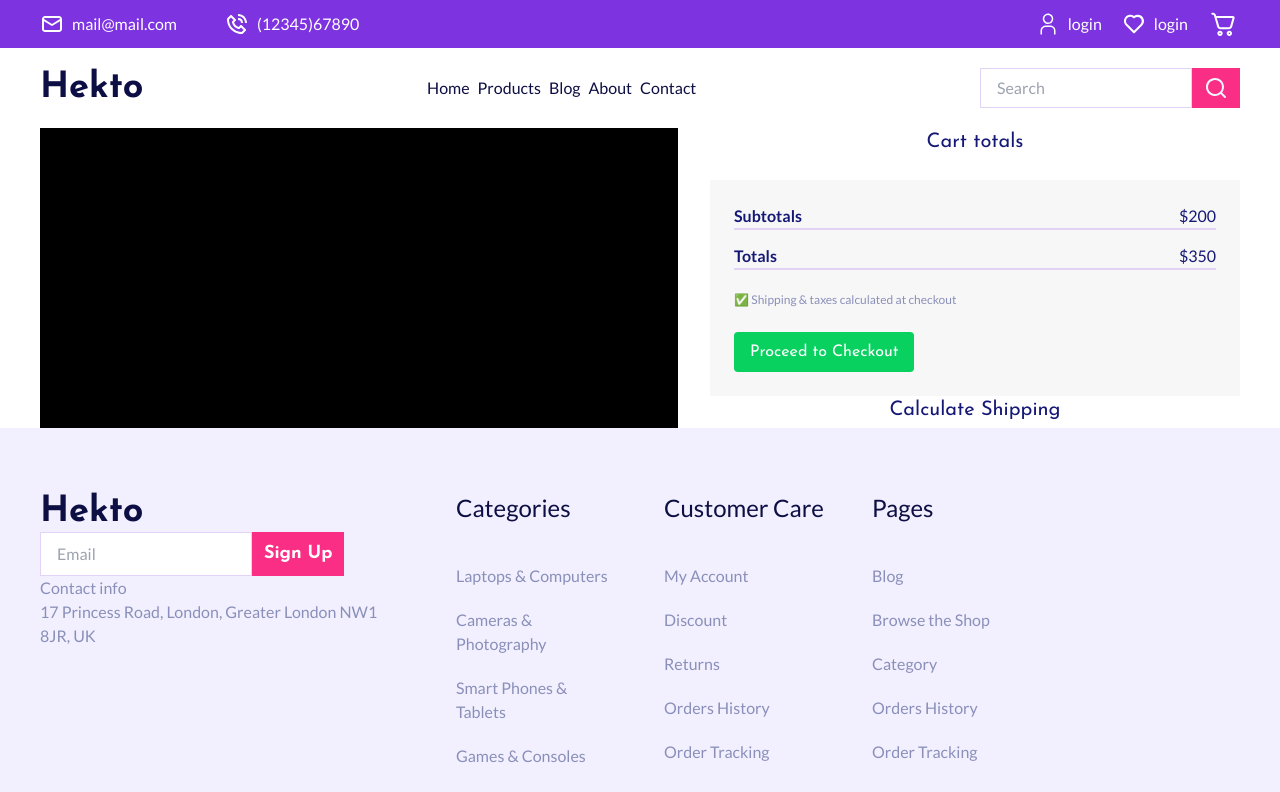
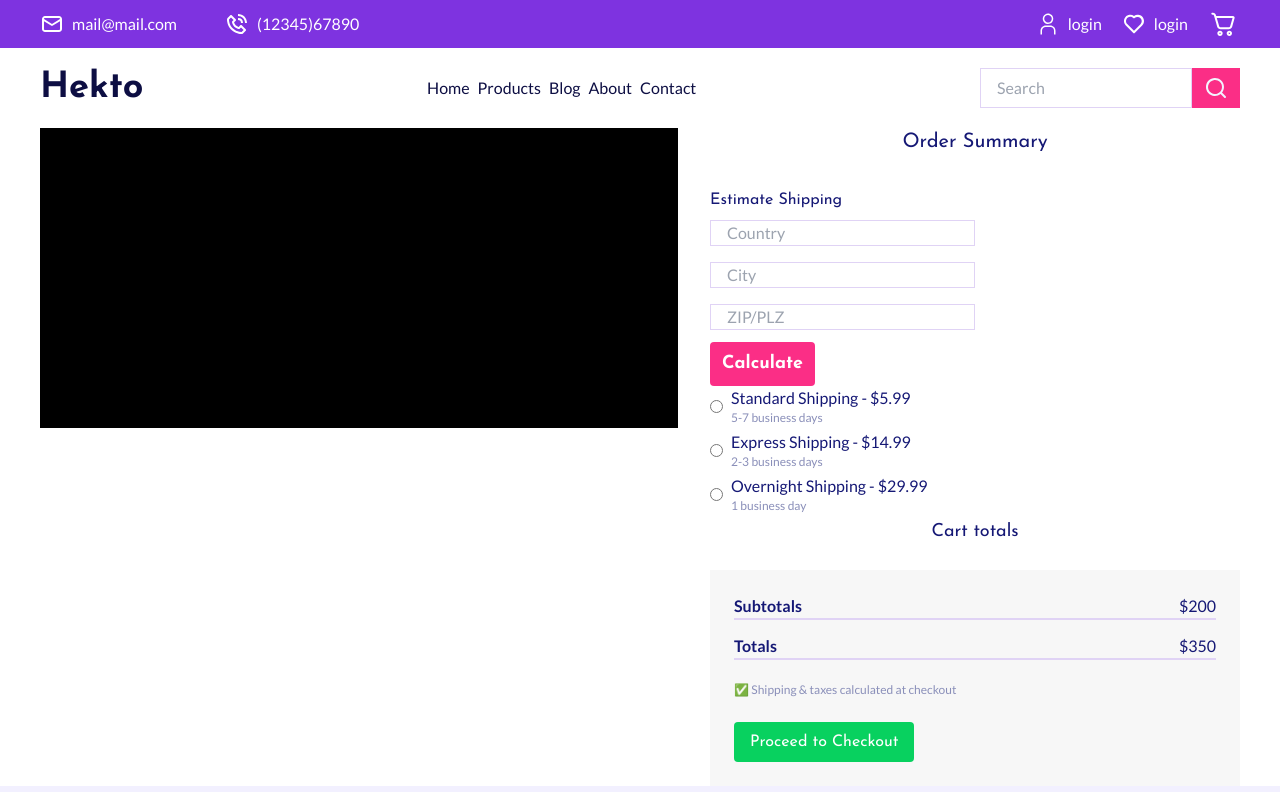
Before and after one commit to jemil-c-137/hekto, a Vue app: page /cart in a window 1280 px wide. Shown: the top 792 px of the page. Built offline with nearby package versions, Linux system fonts and the light colour scheme.

Commit message:
Add ShippingAddress component to CartPage for shipping estimation

```diff
--- /dev/null
+++ b/src/modules/Cart/ShippingAddress.vue
@@ -0,0 +1,49 @@
+<template>
+    <div class="w-1/2">
+        <p class="font-josefin text-md mb-2">Estimate Shipping</p>
+        <form class="flex flex-col gap-4 mb-3">
+            <InputField v-model="country" placeholder="Country" required />
+            <InputField v-model="city" placeholder="City" required />
+            <InputField v-model="zipcode" placeholder="ZIP/PLZ" required type="number" />
+        </form>
+
+        <BaseButton size="s" rounded>
+            <span>Calculate</span>
+        </BaseButton>
+
+        <div>
+            <div class="flex gap-2 items-center mb-1">
+                <input type="radio" name="standard" id="standard">
+                <label for="standard">
+                    <p>Standard Shipping - $5.99</p>
+                    <p class="text-brand-muted text-xs">5-7 business days</p>
+                </label>
+            </div>
+
+            <div class="flex gap-2 items-center mb-1">
+                <input type="radio" name="standard" id="standard">
+                <label for="standard">
+                    <p>Express Shipping - $14.99</p>
+                    <p class="text-brand-muted text-xs">2-3 business days</p>
+                </label>
+            </div>
+            <div class="flex gap-2 items-center mb-1">
+                <input type="radio" name="standard" id="standard">
+                <label for="standard">
+                    <p>Overnight Shipping - $29.99</p>
+                    <p class="text-brand-muted text-xs">1 business day</p>
+                </label>
+            </div>
+        </div>
+    </div>
+</template>
+
+<script setup lang="ts">
+import BaseButton from '@/UI/BaseButton.vue';
+import InputField from '@/UI/InputField.vue';
+import { ref } from 'vue';
+
+const country = ref('');
+const city = ref('');
+const zipcode = ref('');
+</script>
--- a/src/pages/CartPage.vue
+++ b/src/pages/CartPage.vue
@@ -6,8 +6,11 @@
         <div v-else>
             <div class="content-container grid grid-cols-8 gap-8">
                 <div class="col-span-5 h-[300px] bg-black"></div>
-                <div class="col-start-6 col-span-8 h-[300px]">
-                    <p class="text-center font-josefin text-xl mb-6">Cart totals</p>
+                <div class="col-start-6 col-span-8">
+                    <p class="text-center font-josefin text-xl mb-8">Order Summary</p>
+                    <ShippingAddress />
+
+                    <p class="text-center font-josefin text-lg mb-6">Cart totals</p>
                     <div class="bg-brand-bg-gray p-6">
                         <div class="mb-4 flex justify-between relative after:absolute after:h-[2px] after:bg-brand-decorative after:top-6 after:w-full">
                             <span class="text-md font-semibold">Subtotals</span>
@@ -26,7 +29,6 @@
                         </BaseButton>
                     </div>
 
-                    <p class="text-center font-josefin text-xl mb-6">Calculate Shipping</p>
                 </div>
             </div>
         </div>
@@ -37,6 +39,7 @@
 import { ref } from 'vue';
 import LoadingSpinner from '@/UI/LoadingSpinner.vue';
 import BaseButton from '@/UI/BaseButton.vue';
+import ShippingAddress from '@/modules/Cart/ShippingAddress.vue';
 
 const loading = ref<boolean>(false);
 </script>
```
